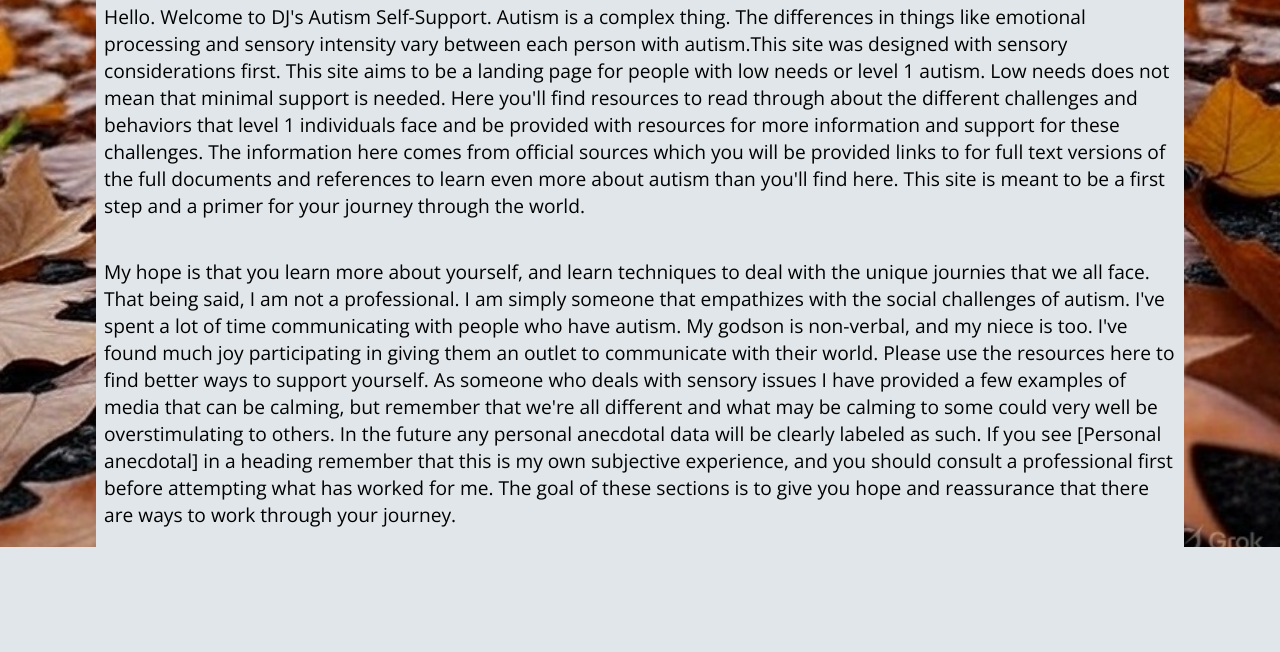
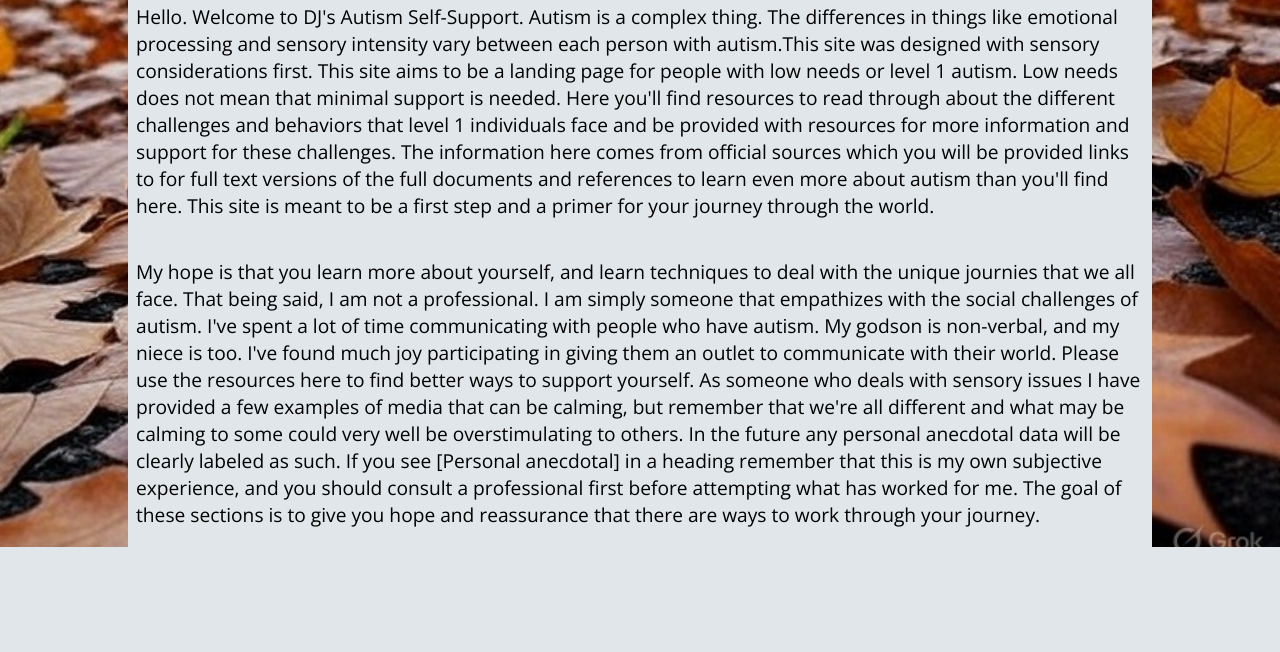
Before and after one commit to JessMouse85/Autism-Project, a plain HTML site: page index.html in a window 1280 px wide. Shown: the part 148-800 px from the top of the page. Drawn offline with nearby package versions, Linux system fonts and the light colour scheme.

Commit message:
Final Tweaks

```diff
--- a/resources/CSS/style.css
+++ b/resources/CSS/style.css
@@ -4,10 +4,17 @@
     font-size: 16px;
     margin: 0;
     padding: 0;
+    box-sizing: border-box;
 }
 body {
     background-image: url("../images/bodybg.jpg");
     background-size: cover;
+    height: 100vh;
+}
+html body {
+    margin: 0;
+    padding: 0;
+    width: 100%;
     height: 100%;
 }
 .page-head {
@@ -44,6 +51,7 @@ body {
     width: 250px;
     text-decoration: none;
     background-color: #B3CDE3;
+    padding: 0;
 }
 .section-head {
     background-color: rgb(156, 212, 173);
@@ -65,7 +73,9 @@ body {
     flex-direction: column;
     align-items: center;
     width: 85%;
+    height: auto;
     margin: 0 auto;
+    margin-top: 2%;
     margin-bottom: 2rem;
 }
 .resource-box {
@@ -156,6 +166,9 @@ body {
 /* About Page Styling for Smaller Screens and Mobile */
 
 @media only screen and (max-width: 480px){
+    body {
+        width: 100%;
+    }
     #site-navigation {
         margin: 0 auto;
     }
@@ -170,7 +183,7 @@ body {
     .content-block{
         display: flex;
         flex-direction: column;
-        width: 100%;
+        width: 80%;
         align-items: center;
     }
 
@@ -228,7 +241,12 @@ body {
         padding: 0;
         margin: 0;
     }
-
+    .content-block {
+        justify-self: center;
+        width: 80%;
+        margin: 0;
+        padding: 0;
+    }
     .resource-box {
         width: 85%;
         height: 30vh;
```
